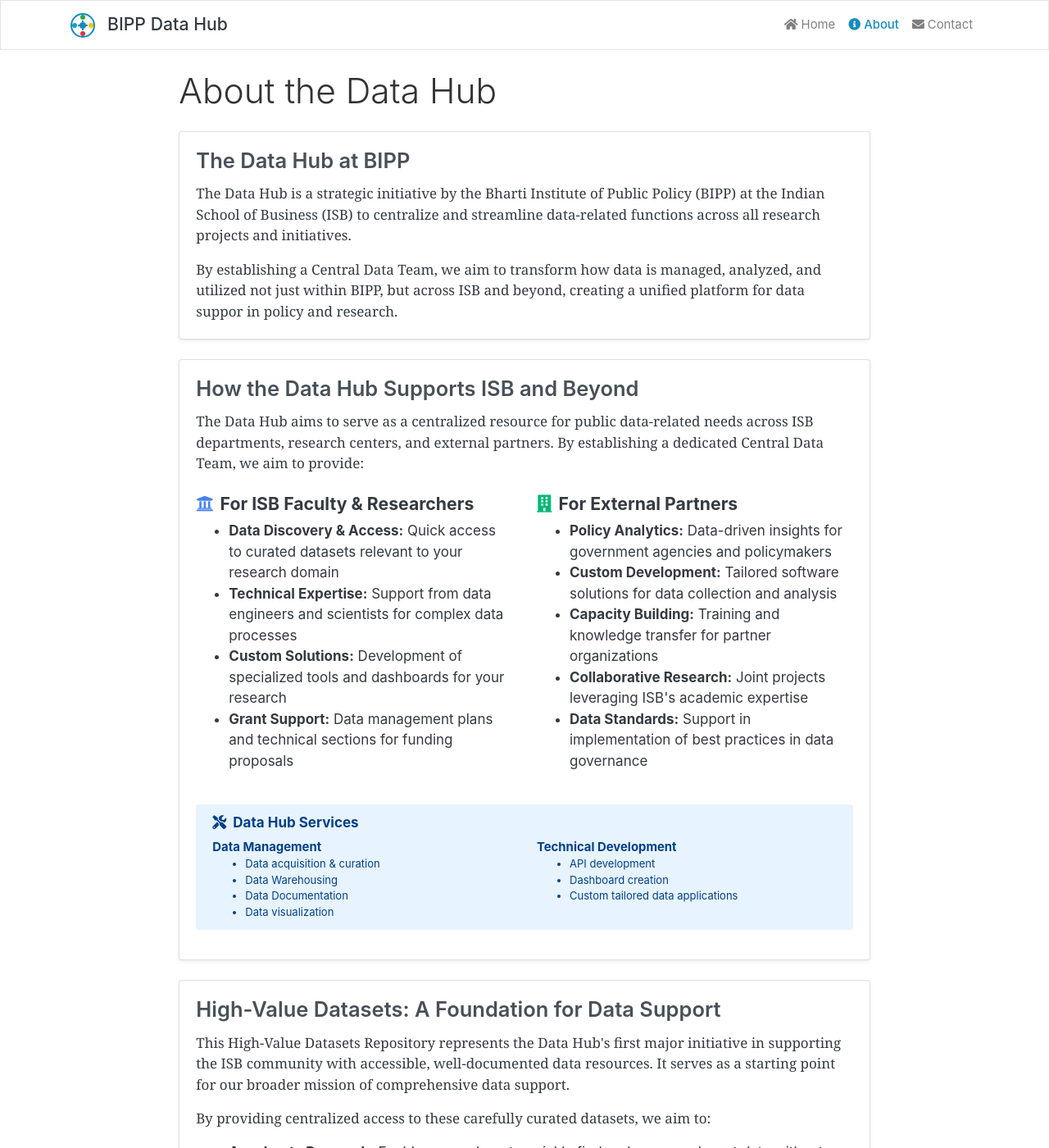
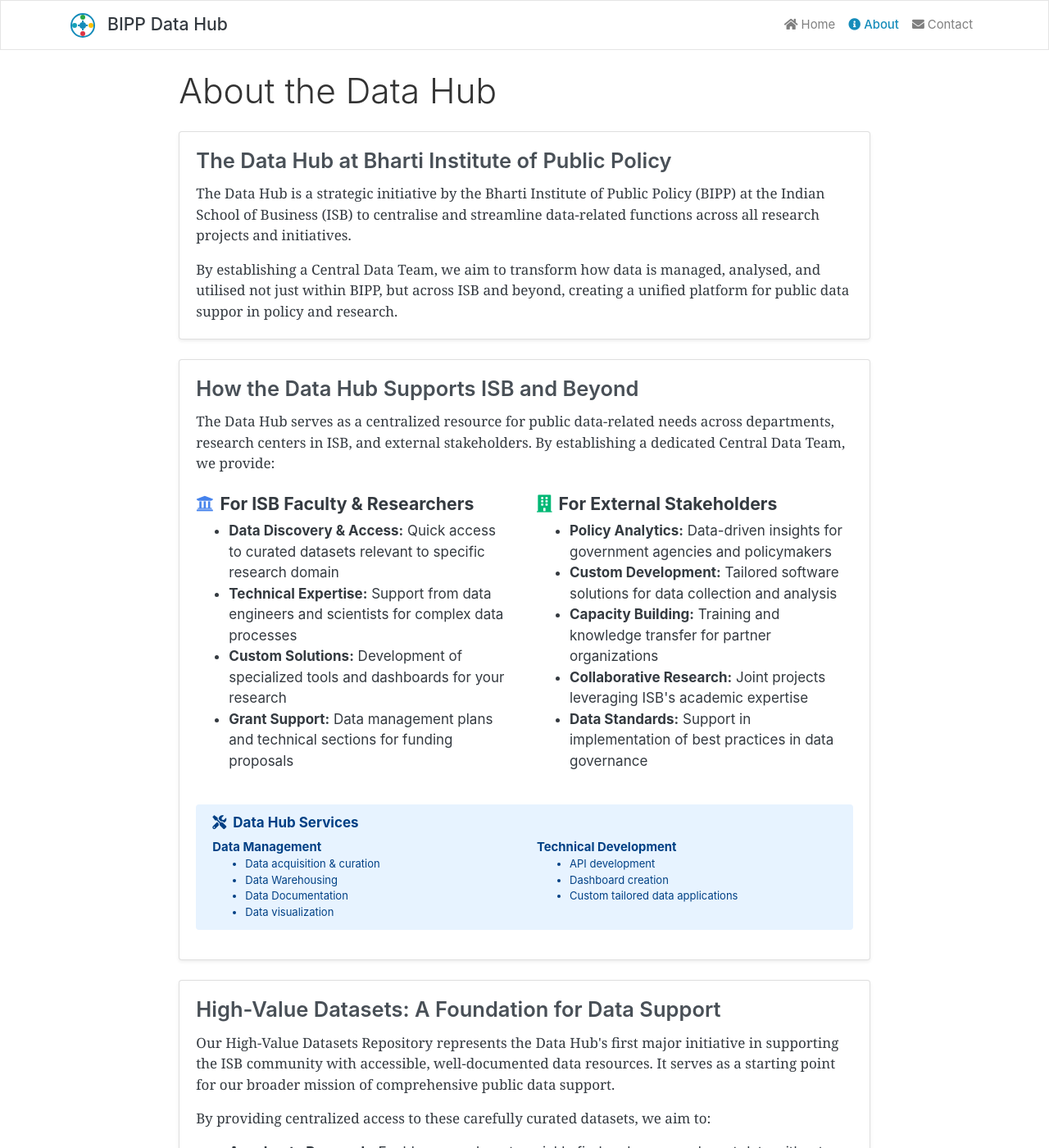
Before and after one commit to bippisb/data-hub, a Jekyll site: the page built from about.html, in a window 1280 px wide and 1400 px high. Shown: the whole window at 82% size. Built offline with Jekyll 4.4.1, drawn with Linux system fonts in a browser that asks for light colours; some of the changed text lies outside the part shown.

Commit message:
Content fixes by Smriti

```diff
--- a/about.html
+++ b/about.html
@@ -9,12 +9,12 @@ title: About
 
     <div class="card mb-4">
       <div class="card-body">
-        <h2 class="h4 card-title">The Data Hub at BIPP</h2>
+        <h2 class="h4 card-title">The Data Hub at Bharti Institute of Public Policy </h2>
         <p class="card-text">
-          The Data Hub is a strategic initiative by the Bharti Institute of Public Policy (BIPP) at the Indian School of Business (ISB) to centralize and streamline data-related functions across all research projects and initiatives.
+          The Data Hub is a strategic initiative by the Bharti Institute of Public Policy (BIPP) at the Indian School of Business (ISB) to centralise and streamline data-related functions across all research projects and initiatives.
         </p>
         <p class="card-text">
-          By establishing a Central Data Team, we aim to transform how data is managed, analyzed, and utilized not just within BIPP, but across ISB and beyond, creating a unified platform for data suppor in policy and research.
+          By establishing a Central Data Team, we aim to transform how data is managed, analysed, and utilised not just within BIPP, but across ISB and beyond, creating a unified platform for public data suppor in policy and research.
         </p>
       </div>
     </div>
@@ -23,21 +23,21 @@ title: About
       <div class="card-body">
         <h2 class="h4 card-title">How the Data Hub Supports ISB and Beyond</h2>
         <p class="card-text">
-          The Data Hub aims to serve as a centralized resource for public data-related needs across ISB departments, research centers, and external partners. By establishing a dedicated Central Data Team, we aim to provide:
+          The Data Hub serves as a centralized resource for public data-related needs across departments, research centers in ISB, and external stakeholders. By establishing a dedicated Central Data Team, we provide:
         </p>
 
         <div class="row mt-4">
           <div class="col-md-6">
             <h5><i class="fas fa-university mr-2 text-primary"></i>For ISB Faculty & Researchers</h5>
             <ul>
-              <li><strong>Data Discovery & Access:</strong> Quick access to curated datasets relevant to your research domain</li>
+              <li><strong>Data Discovery & Access:</strong> Quick access to curated datasets relevant to specific research domain</li>
               <li><strong>Technical Expertise:</strong> Support from data engineers and scientists for complex data processes</li>
               <li><strong>Custom Solutions:</strong> Development of specialized tools and dashboards for your research</li>
               <li><strong>Grant Support:</strong> Data management plans and technical sections for funding proposals</li>
             </ul>
           </div>
           <div class="col-md-6">
-            <h5><i class="fas fa-building mr-2 text-success"></i>For External Partners</h5>
+            <h5><i class="fas fa-building mr-2 text-success"></i>For External Stakeholders</h5>
             <ul>
               <li><strong>Policy Analytics:</strong> Data-driven insights for government agencies and policymakers</li>
               <li><strong>Custom Development:</strong> Tailored software solutions for data collection and analysis</li>
@@ -77,7 +77,7 @@ title: About
       <div class="card-body">
         <h2 class="h4 card-title">High-Value Datasets: A Foundation for Data Support</h2>
         <p class="card-text">
-          This High-Value Datasets Repository represents the Data Hub's first major initiative in supporting the ISB community with accessible, well-documented data resources. It serves as a starting point for our broader mission of comprehensive data support.
+          Our High-Value Datasets Repository represents the Data Hub's first major initiative in supporting the ISB community with accessible, well-documented data resources. It serves as a starting point for our broader mission of comprehensive public data support.
         </p>
         <p class="card-text">
           By providing centralized access to these carefully curated datasets, we aim to:
@@ -96,20 +96,7 @@ title: About
       <div class="card-body">
         <h2 class="h4 card-title">Contact the Data Hub</h2>
         <p class="card-text">
-          For questions about the Data Hub initiative, dataset access, or collaboration opportunities:
-        </p>
-        <address>
-          <strong>{{ site.maintainer.name }}</strong><br>
-          {{ site.maintainer.title }}<br>
-          {{ site.maintainer.team }}, {{ site.maintainer.organization }}<br>
-          Email: <a href="javascript:void(0)" onclick="this.href='mailto:' + ['gursharan_singh','isb.edu'].join('@')">
-            gursharan<span style="display:none">REMOVE</span>_singh [at] isb [dot] edu
-          </a>
-        </address>
-
-        <div class="alert alert-success mt-3" role="alert">
-          <i class="fas fa-lightbulb mr-2"></i>
-          <strong>Have a data need?</strong> The Data Hub is here to support your data requirements. <a href="{{ '/contact.html' | relative_url }}" class="alert-link">Get in touch</a> to discuss how we can help.
+          For queries about the Data Hub initiative, dataset access, or collaboration opportunities, reach out throught this <a href="{{ '/contact.html' | relative_url }}" class="alert-link">Contact Form</a>
         </div>
       </div>
     </div>
```
Also changed, not shown: _data/datasets.json.
